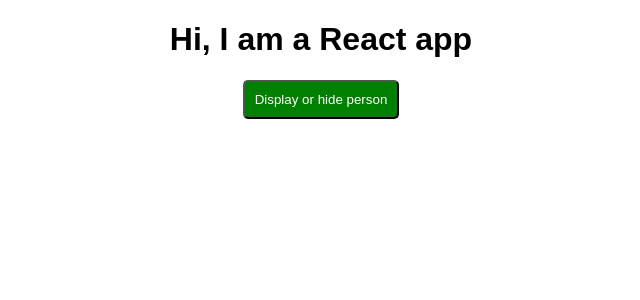
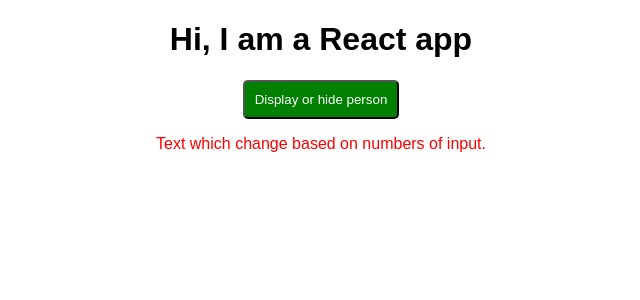
Before and after one commit to jvor97/React-course, a React (Create React App) app: page / in a window 1280 px wide. Shown: the top 300 px of the page, without its empty margins (319-959 px from the left). Built offline with nearby package versions, Linux system fonts and the light colour scheme.

Commit message:
setting class names dynamicaly- with array

```diff
--- a/src/App.css
+++ b/src/App.css
@@ -1,3 +1,11 @@
 .App {
   text-align: center;
 }
+
+.red{
+  color: red;
+}
+
+.bold{
+  font-weight: bold;
+}
--- a/src/App.js
+++ b/src/App.js
@@ -90,6 +90,14 @@
       borderRadius: '5px'
     }
 
+    let parClasses = [];
+    if (this.state.persons.length <= 2) {
+      parClasses.push('red');
+    }
+    if (this.state.persons.length <= 1) {
+      parClasses.push(' bold');
+    }
+
     let person = null;
     if (this.state.displayPerson) {
      person = (
@@ -107,6 +115,7 @@
       <h1>Hi, I am a React app </h1>
       {/* <button onClick={this.switchNameHandler.bind(this,'Juliana')}>Change text</button> */}
       <button onClick={this.togglePersonHandler} style={buttonStyle}>Display or hide person</button>
+      <p className={parClasses.join(' ')}>Text which change based on numbers of input.</p>
       {/* <Person name="Julia" age="22"/>
       <Person name="Jozko" age="30">My hobby is: gaming</Person> */}
     {person}
```
